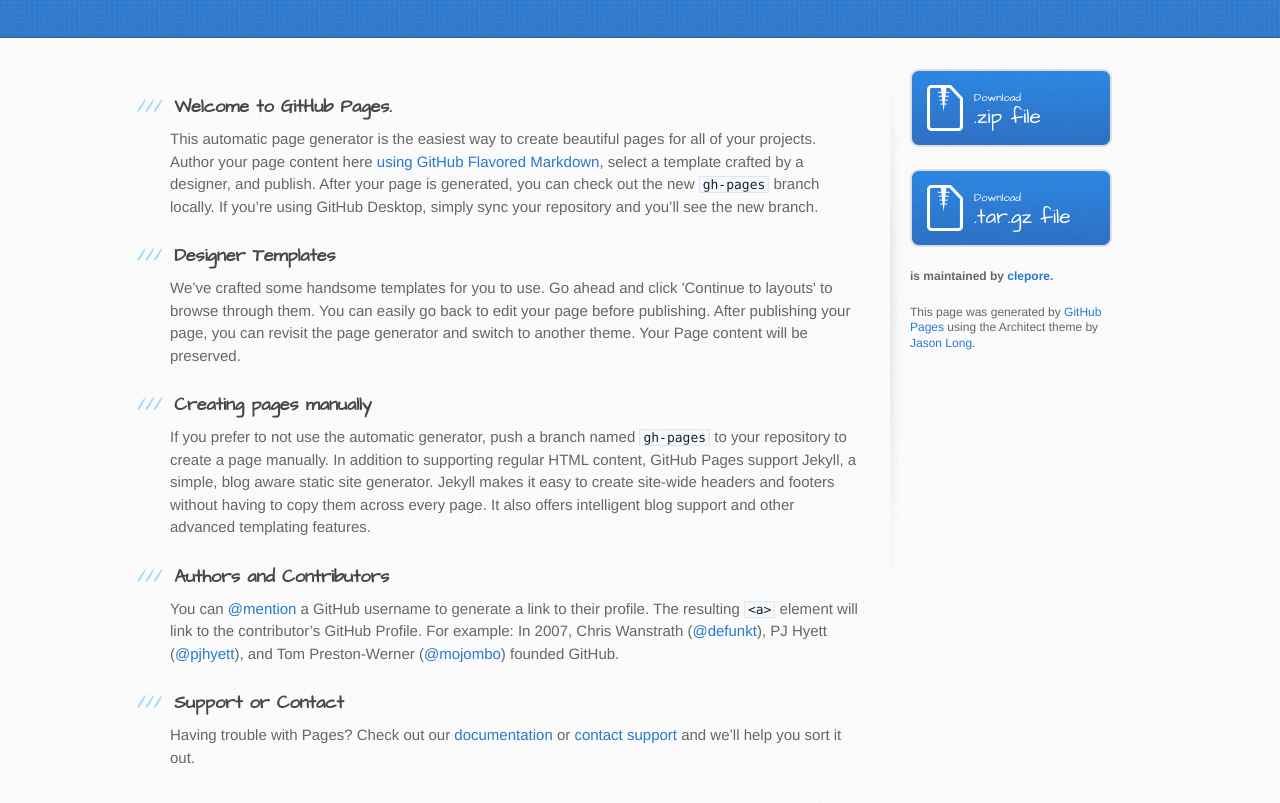
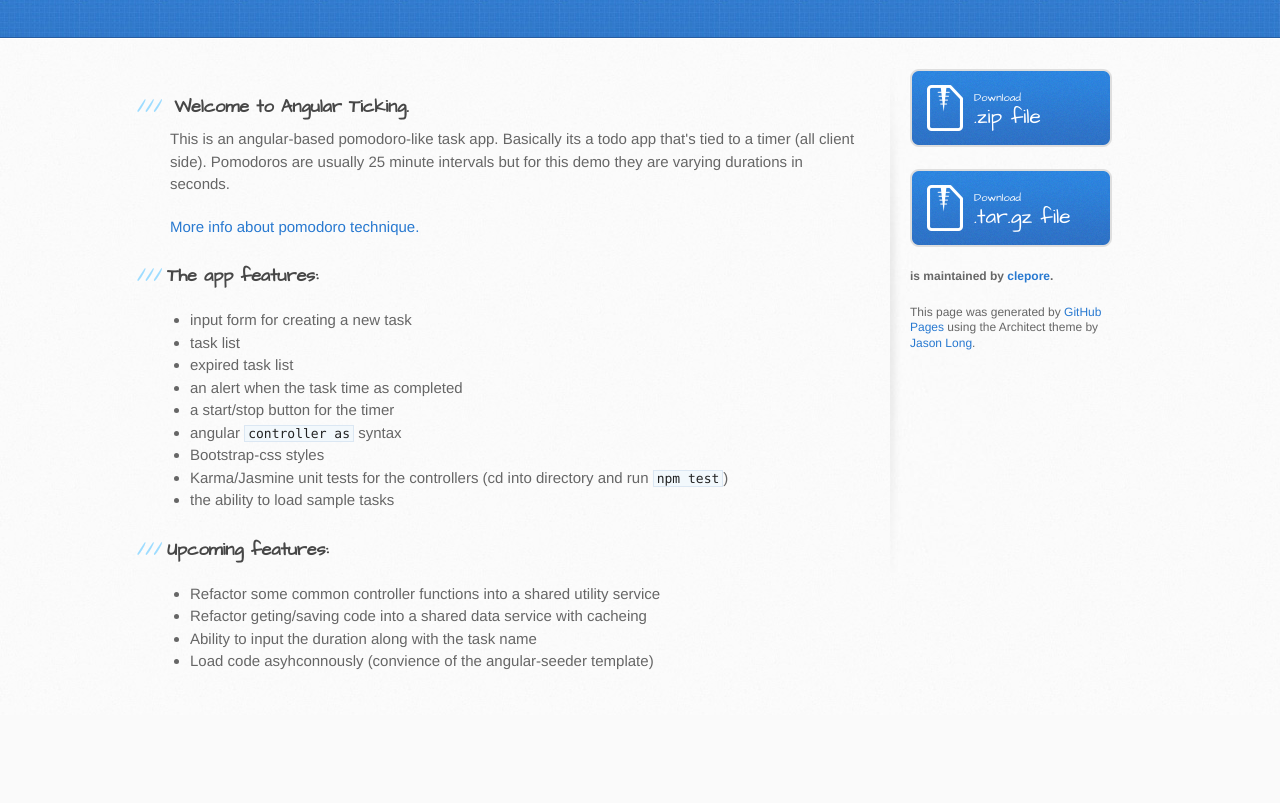
Before and after one commit to clepore/angular-ticking, a plain HTML site: page index.html in a window 1280 px wide. Shown: the part 163-966 px from the top of the page. After the commit the page ends 878 px from the top, so only its background shows below. Drawn offline with Linux system fonts and the light colour scheme.

Commit message:
Updated content for github pages

```diff
--- a/index.html
+++ b/index.html
@@ -8,14 +8,11 @@
   <link rel="stylesheet" type="text/css" href="stylesheets/stylesheet.css" media="screen">
   <link rel="stylesheet" type="text/css" href="stylesheets/github-light.css" media="screen">
   <link rel="stylesheet" type="text/css" href="stylesheets/print.css" media="print">
-
     <!--[if lt IE 9]>
     <script src="//html5shiv.googlecode.com/svn/trunk/html5.js"></script>
     <![endif]-->
-
     <title>Angular-ticking by clepore</title>
   </head>
-
   <body>
     <header>
       <div class="inner">
@@ -24,36 +21,38 @@
         <a href="https://github.com/clepore/angular-ticking" class="button"><small>View project on</small> GitHub</a>
       </div>
     </header>
-
     <div id="content-wrapper">
       <div class="inner clearfix">
         <section id="main-content">
           <h3>
-<a id="welcome-to-github-pages" class="anchor" href="#welcome-to-github-pages" aria-hidden="true"><span class="octicon octicon-link"></span></a>Welcome to GitHub Pages.</h3>
-
-<p>This automatic page generator is the easiest way to create beautiful pages for all of your projects. Author your page content here <a href="https://guides.github.com/features/mastering-markdown/">using GitHub Flavored Markdown</a>, select a template crafted by a designer, and publish. After your page is generated, you can check out the new <code>gh-pages</code> branch locally. If you’re using GitHub Desktop, simply sync your repository and you’ll see the new branch.</p>
-
-<h3>
-<a id="designer-templates" class="anchor" href="#designer-templates" aria-hidden="true"><span class="octicon octicon-link"></span></a>Designer Templates</h3>
-
-<p>We’ve crafted some handsome templates for you to use. Go ahead and click 'Continue to layouts' to browse through them. You can easily go back to edit your page before publishing. After publishing your page, you can revisit the page generator and switch to another theme. Your Page content will be preserved.</p>
-
-<h3>
-<a id="creating-pages-manually" class="anchor" href="#creating-pages-manually" aria-hidden="true"><span class="octicon octicon-link"></span></a>Creating pages manually</h3>
-
-<p>If you prefer to not use the automatic generator, push a branch named <code>gh-pages</code> to your repository to create a page manually. In addition to supporting regular HTML content, GitHub Pages support Jekyll, a simple, blog aware static site generator. Jekyll makes it easy to create site-wide headers and footers without having to copy them across every page. It also offers intelligent blog support and other advanced templating features.</p>
-
-<h3>
-<a id="authors-and-contributors" class="anchor" href="#authors-and-contributors" aria-hidden="true"><span class="octicon octicon-link"></span></a>Authors and Contributors</h3>
-
-<p>You can <a href="https://github.com/blog/821" class="user-mention">@mention</a> a GitHub username to generate a link to their profile. The resulting <code>&lt;a&gt;</code> element will link to the contributor’s GitHub Profile. For example: In 2007, Chris Wanstrath (<a href="https://github.com/defunkt" class="user-mention">@defunkt</a>), PJ Hyett (<a href="https://github.com/pjhyett" class="user-mention">@pjhyett</a>), and Tom Preston-Werner (<a href="https://github.com/mojombo" class="user-mention">@mojombo</a>) founded GitHub.</p>
-
-<h3>
-<a id="support-or-contact" class="anchor" href="#support-or-contact" aria-hidden="true"><span class="octicon octicon-link"></span></a>Support or Contact</h3>
-
-<p>Having trouble with Pages? Check out our <a href="https://help.github.com/pages">documentation</a> or <a href="https://github.com/contact">contact support</a> and we’ll help you sort it out.</p>
+            <a id="welcome-to-github-pages" class="anchor" href="#welcome-to-github-pages" aria-hidden="true"><span class="octicon octicon-link"></span></a>Welcome to Angular Ticking.
+          </h3>
+          <p>This is an angular-based pomodoro-like task app. Basically its a todo app that's tied to a timer (all client side). Pomodoros are usually 25 minute intervals but for this demo they are varying durations in seconds.</p>
+          <p><a href="http://en.wikipedia.org/wiki/Pomodoro_Technique">More info about pomodoro technique.</a></p>
+          <h3>The app features:</h3>
+          <p>
+            <ul>
+              <li>input form for creating a new task</li>
+              <li>task list</li>
+              <li>expired task list</li>
+              <li>an alert when the task time as completed</li>
+              <li>a start/stop button for the timer</li>
+              <li>angular <code>controller as</code> syntax</li>
+              <li>Bootstrap-css styles</li>
+              <li>Karma/Jasmine unit tests for the controllers (cd into directory and run <code>npm test</code>)</li>
+              <li>the ability to load sample tasks</li>
+            </ul>
+          </p>
+          <h3>Upcoming features:</h3>
+          <p>
+            <ul>
+              <li>Refactor some common controller functions into a shared utility service</li>
+              <li>Refactor geting/saving code into a shared data service with cacheing</li>
+              <li>Ability to input the duration along with the task name</li>
+              <li>Load code asyhconnously (convience of the angular-seeder template)</li>
+            </ul>
+          </p>
         </section>
-
         <aside id="sidebar">
           <a href="https://github.com/clepore/angular-ticking/zipball/master" class="button">
             <small>Download</small>
@@ -63,14 +62,10 @@
             <small>Download</small>
             .tar.gz file
           </a>
-
           <p class="repo-owner"><a href="https://github.com/clepore/angular-ticking"></a> is maintained by <a href="https://github.com/clepore">clepore</a>.</p>
-
           <p>This page was generated by <a href="https://pages.github.com">GitHub Pages</a> using the Architect theme by <a href="https://twitter.com/jasonlong">Jason Long</a>.</p>
         </aside>
       </div>
     </div>
-
-
   </body>
 </html>
```
Lines whose indentation alone changed are shown as unchanged.
